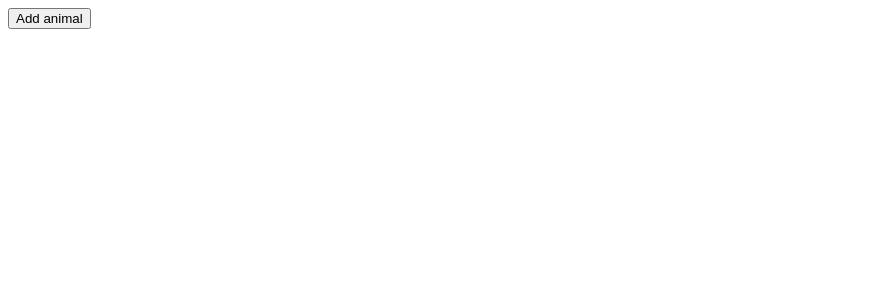
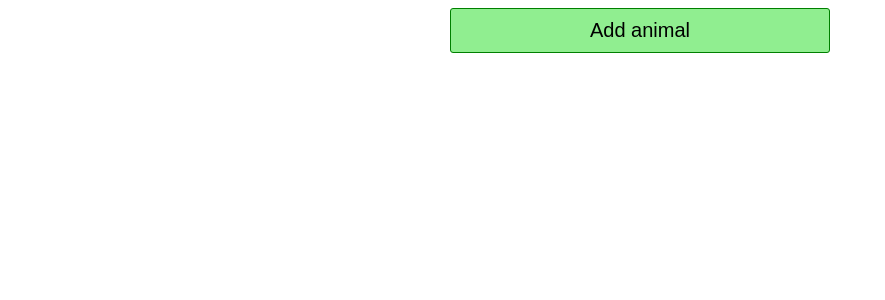
Before and after one commit to negin-khademi/animals, a React (Create React App) app: page / in a window 1280 px wide. Shown: the top 300 px of the page, without its empty margins (0-885 px from the left). Built offline with nearby package versions, Linux system fonts and the light colour scheme.

Commit message:
all things about app comp

```diff
--- /dev/null
+++ b/src/AnimalShow.css
@@ -0,0 +1,17 @@
+.animal-show {
+  position: relative;
+  border: 1px solid lightgray;
+  padding: 10px;
+  border-radius: 5px;
+  margin: 10px;
+  box-shadow: 0px 3px 4px lightgray;
+}
+
+.animal {
+  height: 200px;
+}
+.heart {
+  position: absolute;
+  bottom: 10%;
+  right: 10%;
+}
--- a/src/AnimalsShow.js
+++ /dev/null
@@ -1,4 +0,0 @@
-function AnimalsShow() {
-  return <div>hello</div>;
-}
-export default AnimalsShow;
--- /dev/null
+++ b/src/App.css
@@ -0,0 +1,21 @@
+.app {
+  display: flex;
+  flex-direction: column;
+  align-items: center;
+}
+
+button {
+  background-color: lightgreen;
+  border: 1px solid green;
+  font-size: 20px;
+  border-radius: 3px;
+  padding: 10px;
+  width: 30%;
+}
+
+.animal-list {
+  display: flex;
+  flex-direction: row;
+  flex-wrap: wrap;
+  justify-content: center;
+}
--- a/src/App.js
+++ b/src/App.js
@@ -1,3 +1,6 @@
+import './App.css';
+
+import AnimalShow from './AnimalShow';
 import { useState } from 'react';
 
 function getRandomAnimals() {
@@ -9,17 +12,19 @@ function getRandomAnimals() {
 function App() {
   const [animals, setAnimals] = useState([]);
 
-  const handleClick = () => {
-    setAnimals([...animals, getRandomAnimals()]);
-  };
+  function handleClick() {
+    return setAnimals([...animals, getRandomAnimals()]);
+  }
+
+  const renderedAnimals = animals.map((animal, index) => {
+    return <AnimalShow type={animal} key={index} />;
+  });
 
   return (
-    <>
-      <div>
-        <button onClick={handleClick}>Add animal</button>
-        <div>{animals}</div>
-      </div>
-    </>
+    <div className="app">
+      <button onClick={handleClick}>Add animal</button>
+      <div className="animal-list">{renderedAnimals}</div>
+    </div>
   );
 }
 
```
